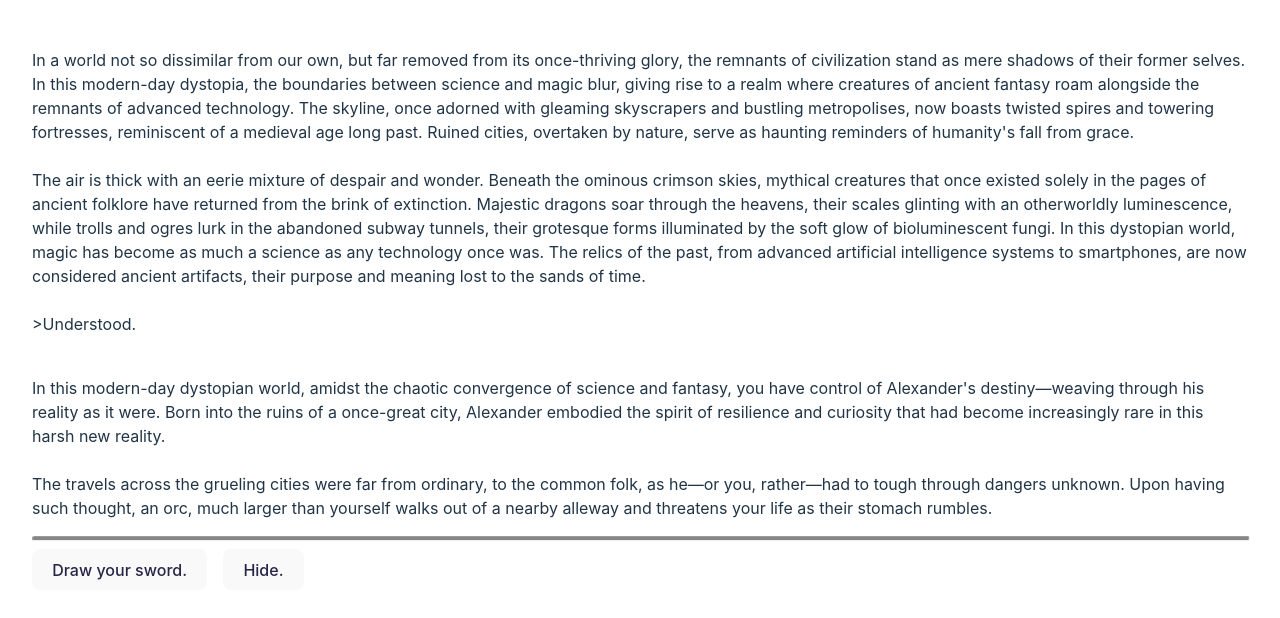
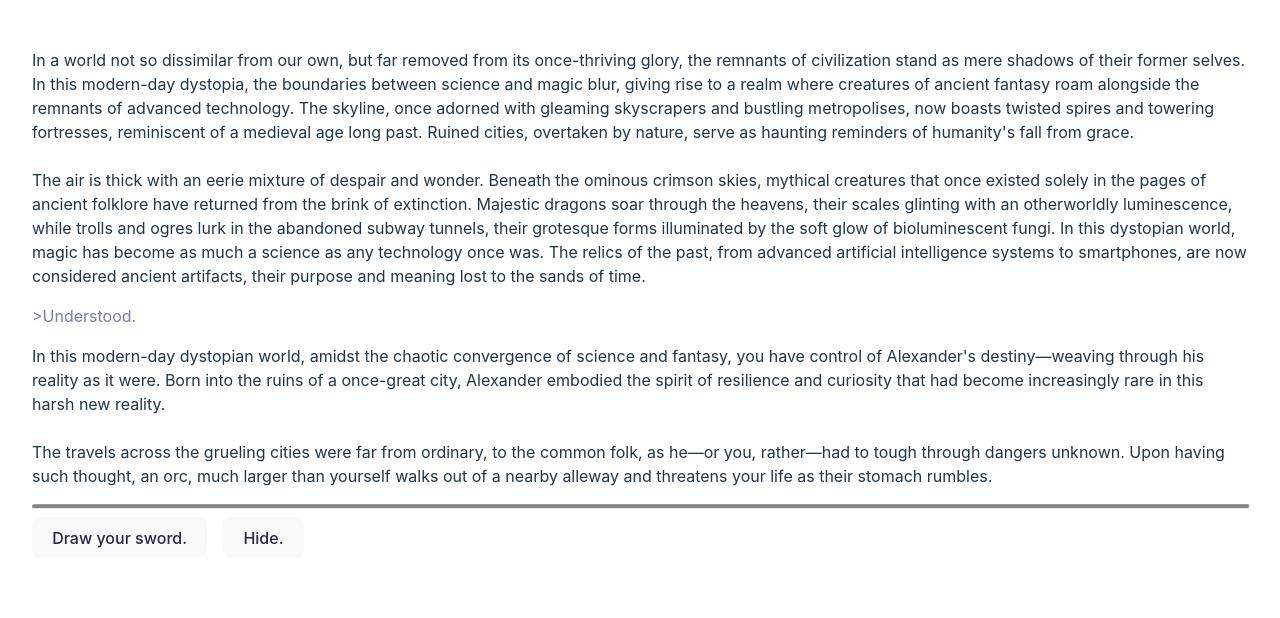
Before and after one commit to Alex-mp4/te4-intro, a website built with Vite: page index.html in a window 1280 px wide. Both pictures are taken after a click on the button "Understood.". Built offline with nearby package versions, Linux system fonts and the light colour scheme.

Commit message:
💄 Color for choice text

```diff
--- a/code.js
+++ b/code.js
@@ -2,9 +2,7 @@ import json from "./scenarios.json"
 
 export function setup(element) {
 
-    const output = element.querySelector('#output')
-    //const input = element.queryselector('#input')
-    const list = element.querySelector('#list')
+    //const output = element.querySelector('#output')
     const buttonList = element.querySelector('#buttonContainer')
     const div = document.querySelector('#div');
     let state = {}
@@ -21,9 +19,12 @@ export function setup(element) {
     function showScenario(scenarioId) {
         console.log(scenarioId)
         let scenario = json[scenarioId]
+        let scenarioT = document.createElement("p")
+        let textChoice = document.createElement("p")
+        textChoice.classList.add('choice')
 
-        let scenarioT = document.createElement("p")
-        scenarioT.innerText += scenario.text
+
+        scenarioT.innerText = scenario.text
         div.appendChild(scenarioT);
 
         scenario.choices.forEach((choice) =>{
@@ -31,10 +32,10 @@ export function setup(element) {
             button.innerText = choice.text
             button.addEventListener("click", () => {
                 console.log(choice)
-                output.innerText += scenario.text + '\n\n>' + choice.text + '\n\n'
+                textChoice.innerText = '>' + choice.text
+                div.appendChild(textChoice)
                 scenarioId = choice.nextScenario
                 buttonList.innerHTML = ''
-                scenarioT.innerHTML = ''
                 showScenario(scenarioId)
             })
             buttonList.appendChild(button)
--- a/style.css
+++ b/style.css
@@ -67,6 +67,10 @@ p {
   animation: fadeIn 3s;
 }
 
+.choice {
+  color: #777DA7;
+}
+
 @keyframes fadeIn {
   0% { opacity: 0; }
   100% { opacity: 1; }
@@ -107,15 +111,6 @@ button:focus-visible {
   }
 }
 
-.typewriter {
-  overflow: hidden; /* Ensures the content is not revealed until the animation */
-  white-space: nowrap; /* Keeps the content on a single line */
-  letter-spacing: .15em; /* Adjust as needed */
-  animation:
-    typing 3.5s steps(40, end),
-    blink-caret .75s step-end infinite;
-}
-
 /* The typing effect */
 @keyframes typing {
   from { width: 0 }
```
